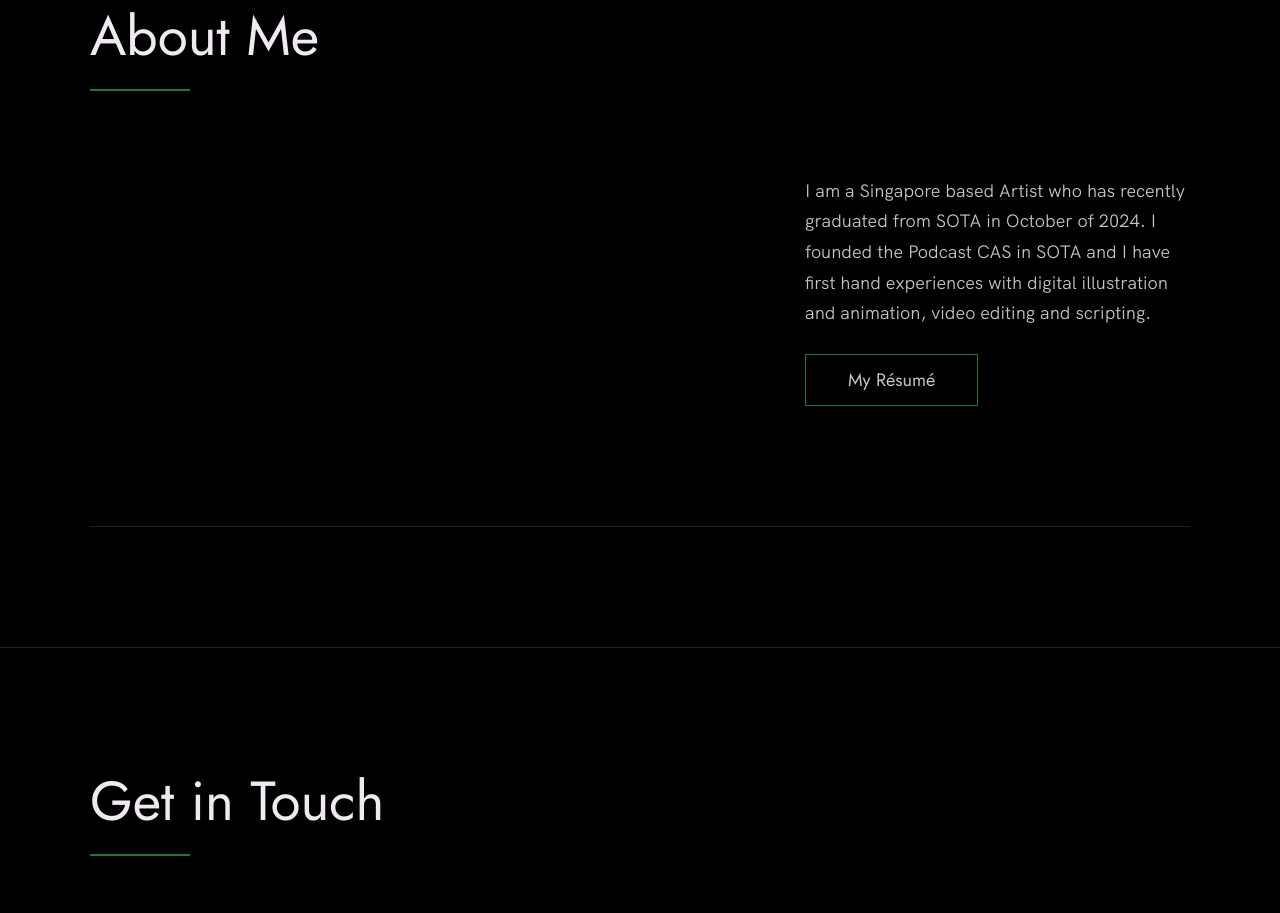
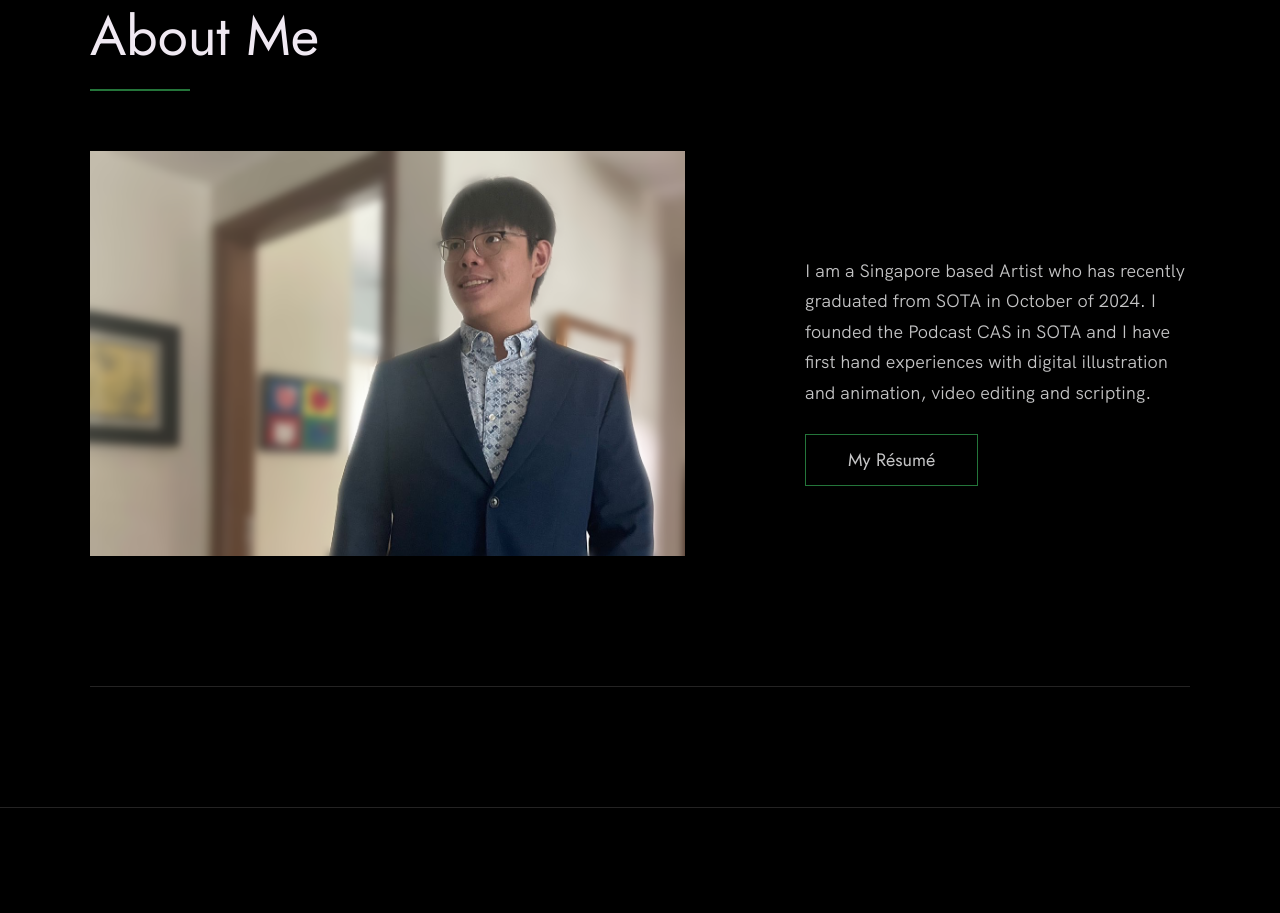
Before and after one commit to RiceExperience/Portfolio, a plain HTML site: page index.html in a window 1280 px wide. Shown: the part 3637-4550 px from the top of the page. Drawn offline with Linux system fonts and the light colour scheme.

Commit message:
Update index.html

```diff
--- a/index.html
+++ b/index.html
@@ -198,7 +198,7 @@
           </div>
 
           <div class="about__photo-container">
-            <img class="about__photo" src="#" alt="" /> <!--add this back in after taking the vid ./images/rileypfp.png-->
+            <img class="about__photo" src="./images/rileypfp.png" alt="" />
           </div>
         </div>
       </div>
```
